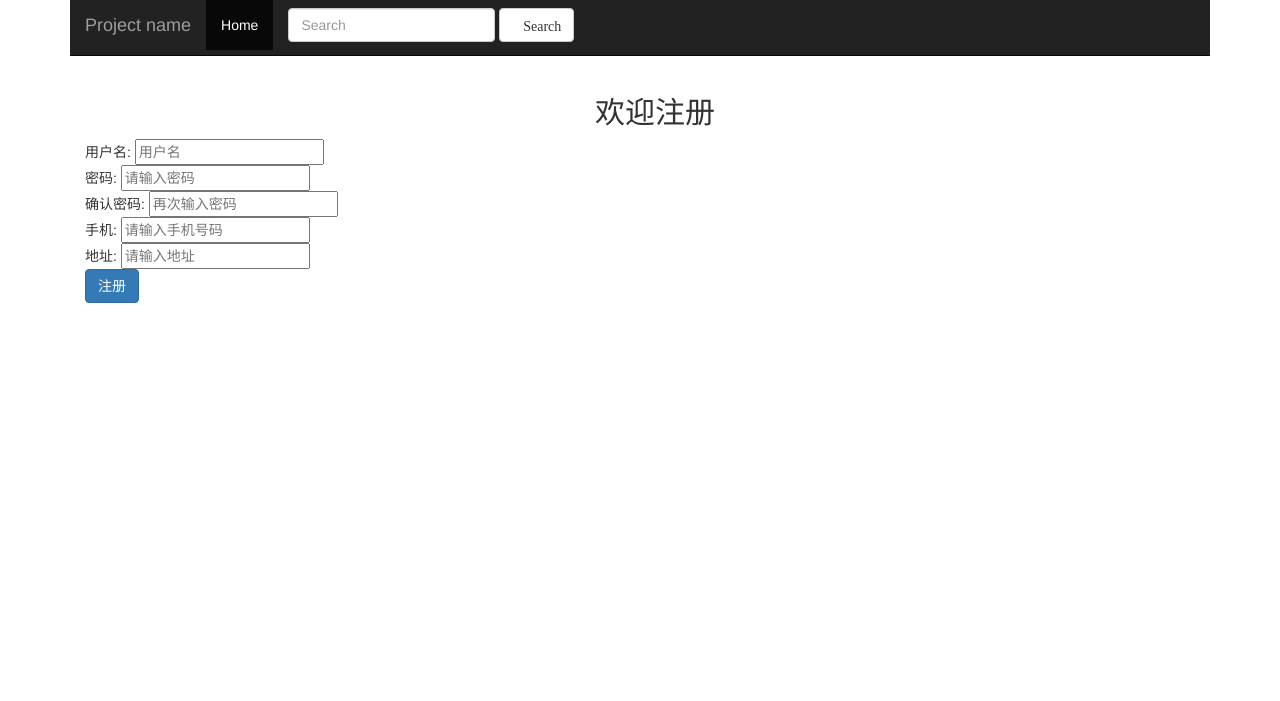
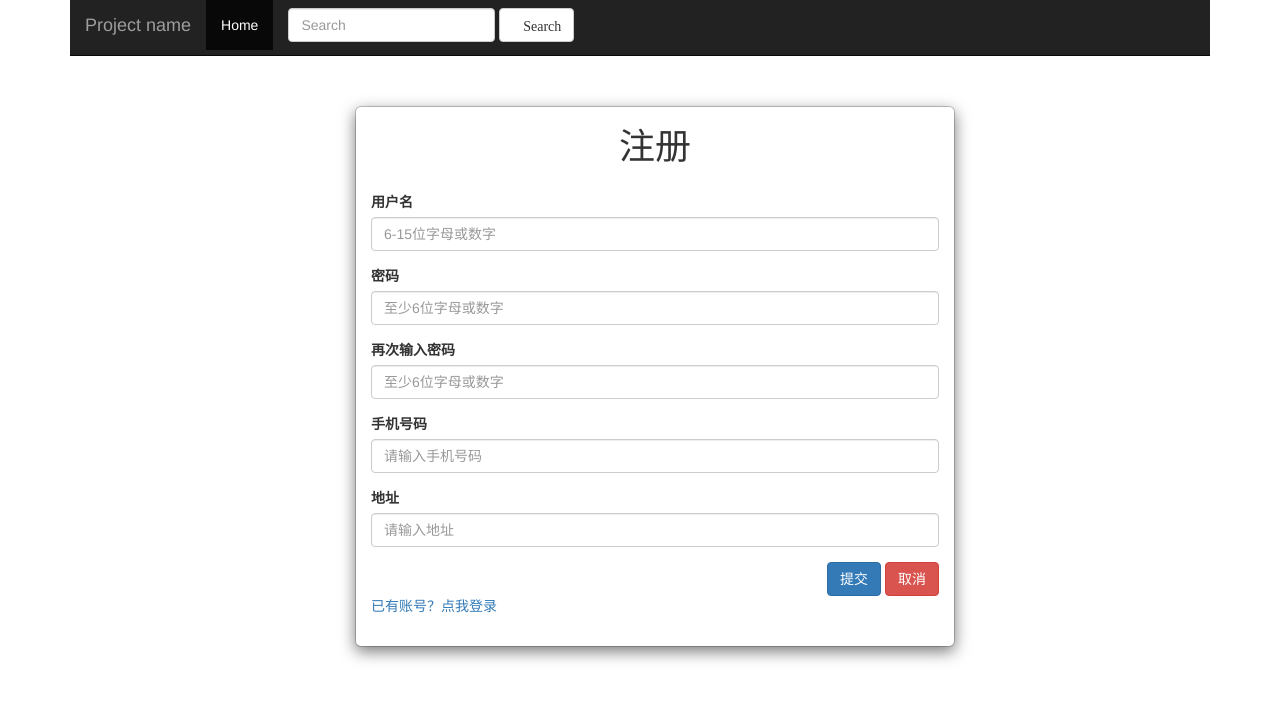
Before and after one commit to tenacitystone/djangowebRepo, a Django app: template templates/register.html in a window 1280 px wide. Shown: the top 701 px of the page. Run offline with Django 3.2, Linux system fonts and the light colour scheme; the template is opened without the code that fills it, so the values that code supplies are empty; some libraries are stand-ins or nearby versions; some web fonts are replaced.

Commit message:
添加注册相关页面和逻辑

```diff
--- a/templates/base.html
+++ b/templates/base.html
@@ -96,7 +96,7 @@
                             <a href="{% url 'logout' %}"><i class="glyphicon glyphicon-off"></i>
                             </a>
                         {% else %}
-                        <a href="{% url 'login' %}"><i class="glyphicon glyphicon-user"></i></a>
+                        <a href="{% url 'login' %}" ><i class="glyphicon glyphicon-user"></i></a>
                         {% endif %}
                     </li>
                 </ul>
--- a/templates/register.html
+++ b/templates/register.html
@@ -36,7 +36,63 @@
     </style>
     <link href="http://getbootstrap.com/2.3.2/assets/css/bootstrap-responsive.css" rel="stylesheet">
 {% block content %}
+
     <div class="container">
+          <div class="modal-dialog">
+              <div class="modal-content">
+                  <!--div class="modal-body">
+                      <button class="close" data-dismiss="modal">
+                          <span>&times;</span>
+                      </button>
+                  </div-->
+                  <div class="modal-title">
+                      <h1 class="text-center">注册</h1>
+                  </div>
+                  <div class="modal-body">
+                      <form class="form-group" action={% url 'register' %}" method="POST">
+                          {% csrf_token %}
+                              <div class="form-group">
+                                  <label for="">用户名</label>
+                                  <input name="username" class="form-control" type="text" placeholder="6-15位字母或数字">
+                              </div>
+                              <div class="form-group">
+                                  <label for="">密码</label>
+                                  <input name="password" class="form-control" type="password" placeholder="至少6位字母或数字">
+                              </div>
+                              <div class="form-group">
+                                  <label for="">再次输入密码</label>
+                                  <input name="againpassword" class="form-control" type="password" placeholder="至少6位字母或数字">
+                              </div>
+                                <div class="form-group">
+                                  <label for="">手机号码</label>
+                                  <input name="phone" class="form-control" type="number" placeholder="请输入手机号码">
+                                </div>
+
+                              <!--div class="form-group">
+                                  <label for="">邮箱</label>
+                                  <input name="email" class="form-control" type="email" placeholder="例如:123@123.com">
+                              </div-->
+
+                                <div class="form-group">
+                                  <label for="">地址</label>
+                                  <input name="address" class="form-control" type="text" placeholder="请输入地址">
+                              </div>
+
+                              <div class="text-right">
+                                  <button class="btn btn-primary" type="submit">提交</button>
+                                  <label class="btn btn-danger">
+                                      <a href="{% url 'login' %}" style="color:white;text-decoration:none;">取消</a>
+                                  </label>
+                                  <!--button class="btn btn-danger" href="{% url 'home' %}">取消</button-->
+                              </div>
+                              <a href="{% url 'login' %}" data-toggle="modal">已有账号？点我登录</a>
+                      </form>
+                  </div>
+              </div>
+          </div>
+      </div>
+
+    <!--div class="container">
         <form class="form-signin" action="{% url 'register' %}", method="POST">
             {% csrf_token %}
             <h2 class="form-signin-heading text-center">欢迎注册</h2>
@@ -47,5 +103,5 @@
             地址:          <input type="text" class="input-block-level" name="address" placeholder="请输入地址"><br>
             <button class="btn btn-large btn-primary" type="submit">注册</button>
         </form>
-    </div>
+    </div-->
 {% endblock %}
```
Also changed, not shown: templates/loginregist.html (added, +132 -0 lines), webapp/views.py (+62 -54 lines).
